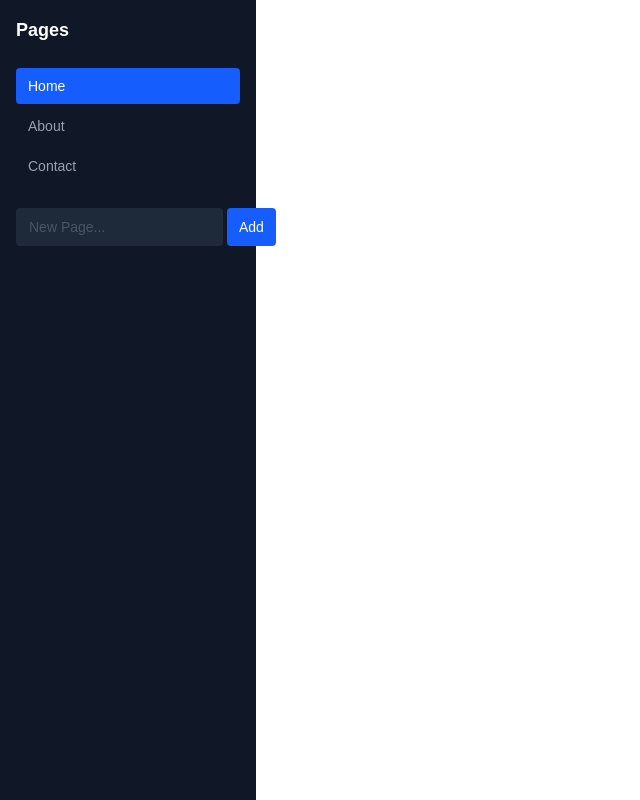
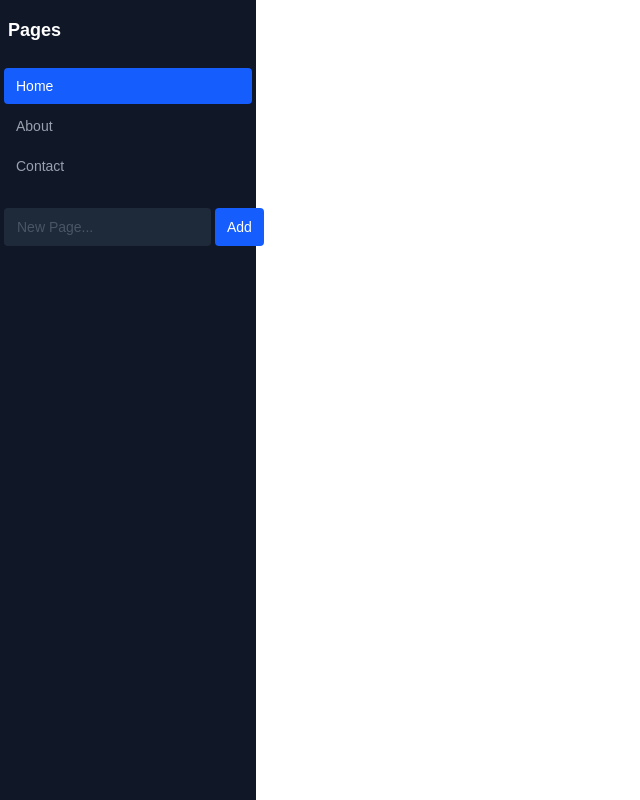
Before and after one commit to Md-Ashikur-Rahman-Ashik/Drag-And-Drop, a Next.js app: page / in a window 1280 px wide. Shown: the whole page, without its empty margins (0-640 px from the left). Built offline with nearby package versions, Linux system fonts and the light colour scheme.

Commit message:
Modified PageManager.js

```diff
--- a/app/components/PageManager.js
+++ b/app/components/PageManager.js
@@ -33,8 +33,8 @@ export default function PageManager() {
   };
 
   return (
-    <div className="w-64 bg-gray-900 min-h-screen p-4">
-      <h2 className="text-white font-bold text-lg mb-6">Pages</h2>
+    <div className="w-64 bg-gray-900 min-h-screen py-4 px-1">
+      <h2 className="text-white font-bold text-lg mb-6 px-1">Pages</h2>
 
       <ul className="space-y-1 mb-6">
         {pages.map((page) => (
```
